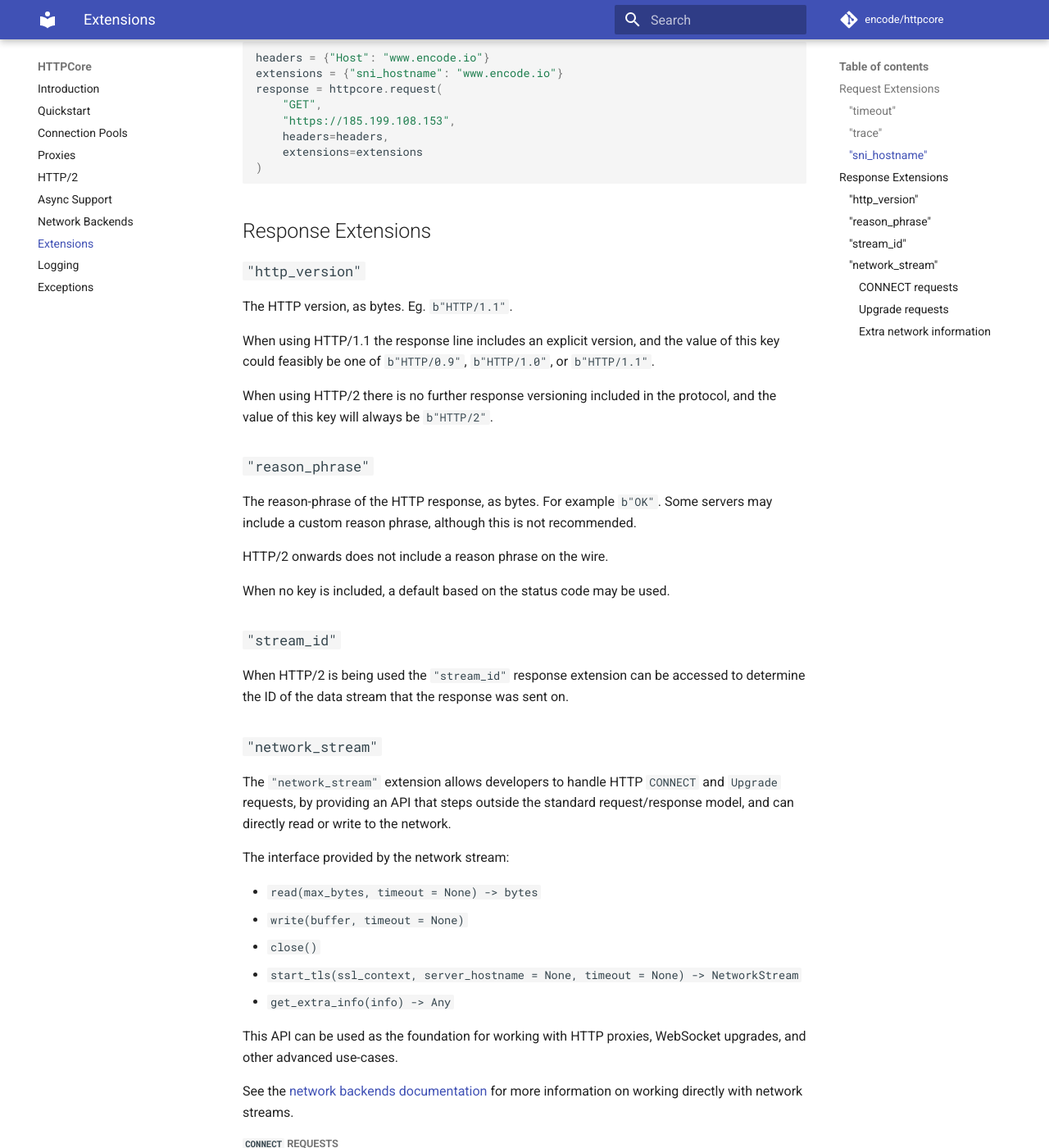
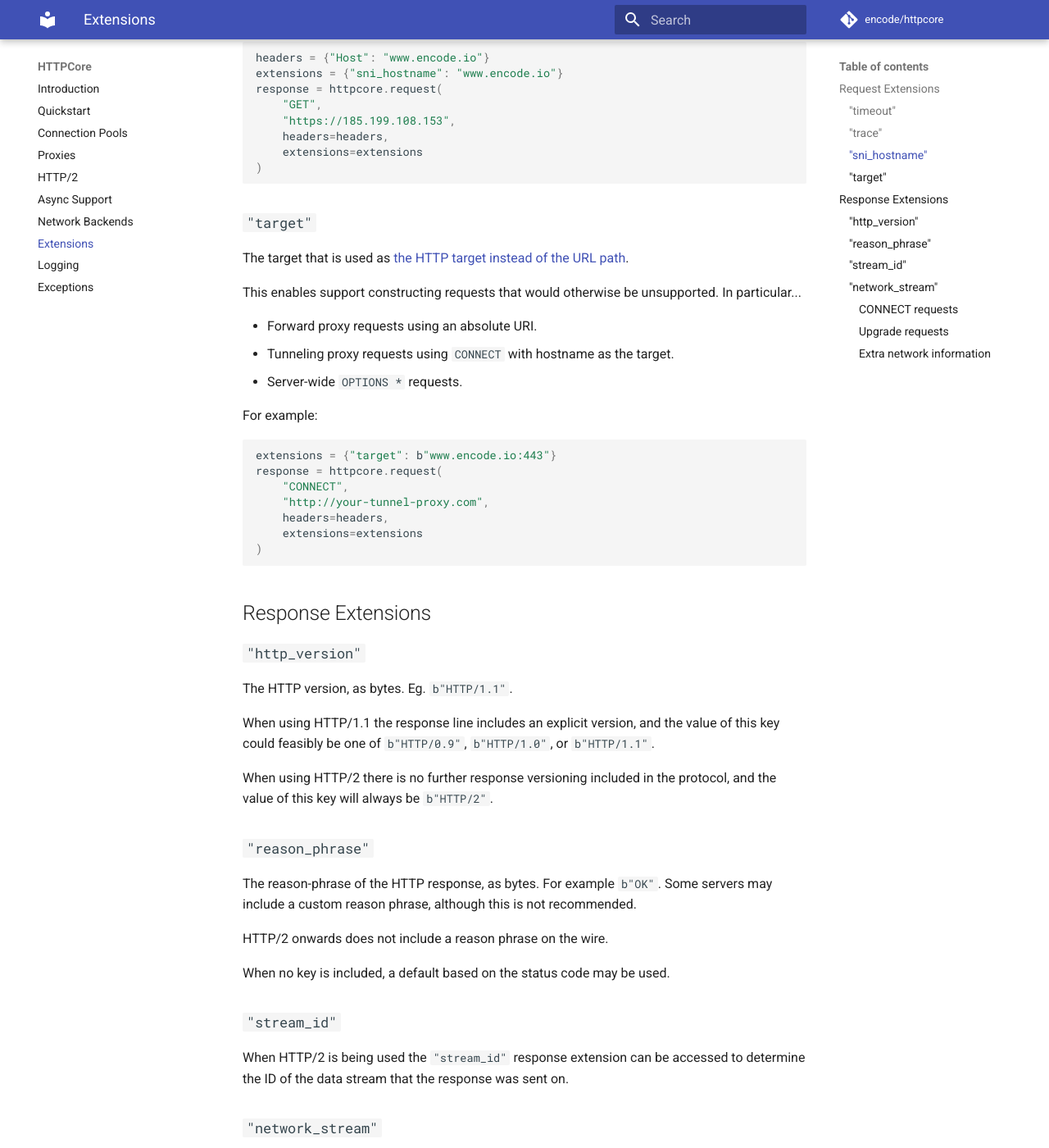
Before and after one commit to encode/httpcore, an MkDocs documentation site: the page built from docs/extensions.md, in a window 1280 px wide and 1400 px high, scrolled down 3492 px. Shown: the whole window at 82% size. Built offline with MkDocs 1.6.1 and Material for MkDocs 9.7.7, drawn with Linux system fonts in a browser that asks for light colours; comment, search, counter and statistics services are not loaded; some of the changed text lies outside the part shown.

Commit message:
Add `target` request extension (#888)
* Add target request extension

* Add changelog

* Implement target in the models.py, add test

* Update docs/extensions.md

* Update extensions.md

---------

Co-authored-by: Tom Christie <tom.christie@krakentechnologies.ltd>
Co-authored-by: Tom Christie <tom@tomchristie.com>

````diff
--- a/docs/extensions.md
+++ b/docs/extensions.md
@@ -166,6 +166,28 @@ response = httpcore.request(
 )
 ```
 
+### `"target"`
+
+The target that is used as [the HTTP target instead of the URL path](https://datatracker.ietf.org/doc/html/rfc2616#section-5.1.2).
+
+This enables support constructing requests that would otherwise be unsupported. In particular...
+
+* Forward proxy requests using an absolute URI.
+* Tunneling proxy requests using `CONNECT` with hostname as the target.
+* Server-wide `OPTIONS *` requests.
+
+For example:
+
+```python
+extensions = {"target": b"www.encode.io:443"}
+response = httpcore.request(
+    "CONNECT",
+    "http://your-tunnel-proxy.com",
+    headers=headers,
+    extensions=extensions
+)
+```
+
 ## Response Extensions
 
 ### `"http_version"`
@@ -214,9 +236,9 @@ A proxy CONNECT request using the network stream:
 # This will establish a connection to 127.0.0.1:8080, and then send the following...
 #
 # CONNECT http://www.example.com HTTP/1.1
-# Host: 127.0.0.1:8080
-url = httpcore.URL(b"http", b"127.0.0.1", 8080, b"http://www.example.com")
-with httpcore.stream("CONNECT", url) as response:
+url = "http://127.0.0.1:8080"
+extensions = {"target: "http://www.example.com"}
+with httpcore.stream("CONNECT", url, extensions=extensions) as response:
     network_stream = response.extensions["network_stream"]
 
     # Upgrade to an SSL stream...
````
Also changed, not shown: CHANGELOG.md (+2 -1 lines), 2 other files.
